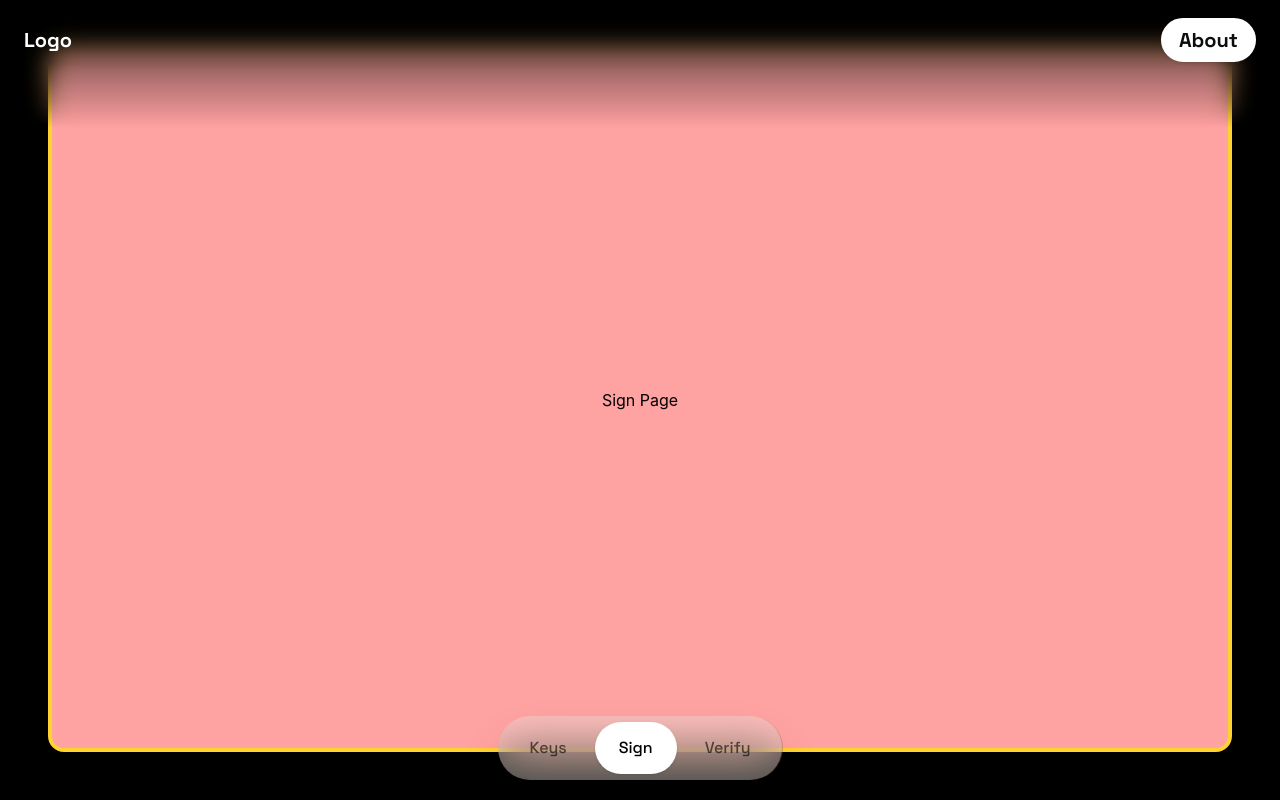
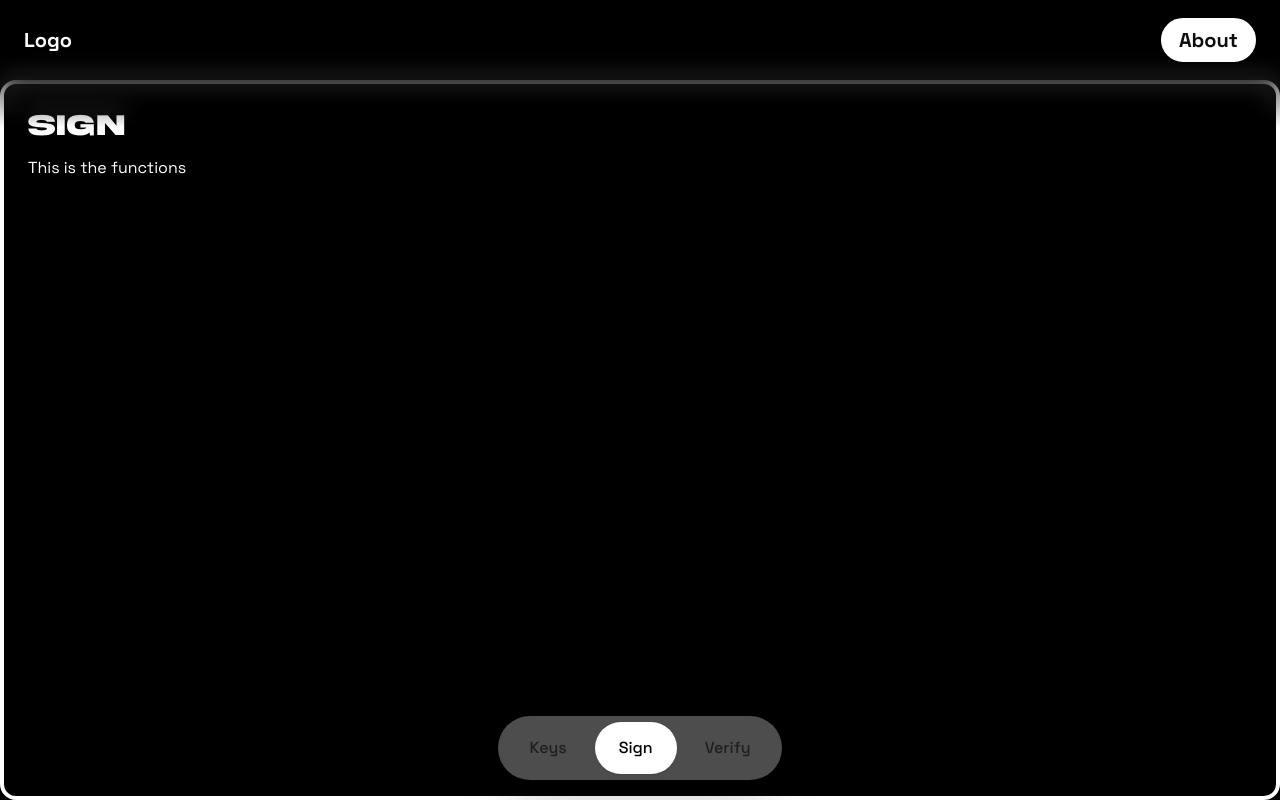
Before and after one commit to KenetHilang/PQC-Signer, a Next.js app in the folder frontend/: page /sign in a window 1280 px wide. Built offline with nearby package versions, Linux system fonts and the light colour scheme.

Commit message:
feat: update layout

```diff
--- a/frontend/app/globals.css
+++ b/frontend/app/globals.css
@@ -21,7 +21,7 @@
 
 @layer components {
   .pages {
-    @apply relative h-full w-full bg-black p-12
+    @apply h-full w-full bg-black pt-20
   }
 }
 
--- /dev/null
+++ b/frontend/app/keys/components/utils.tsx
@@ -0,0 +1,9 @@
+
+
+export default function BentoUtil() {
+    <>
+        <div className="flex">
+
+        </div>
+    </>
+}
--- a/frontend/app/keys/page.tsx
+++ b/frontend/app/keys/page.tsx
@@ -3,10 +3,17 @@
 export default function KeyPage() {
     return(
         <div id="Keys" className="pages">
-            <div className=" flex bg-amber-50 h-full items-center text-black rounded-2xl border-4 border-amber-300">
-                <div className="mx-auto">
-                    Key Page
+            <div className=" flex h-full rounded-2xl border-4 border-white">
+                <div className="text-white p-6">
+                    <div className="text-3xl font-Akira">
+                        Keys
+                    </div>
+
+                    <div className="mt-3 font-Space">
+                        This is the functions
+                    </div>
                 </div>
+
             </div>
         </div>
     )
--- a/frontend/app/sign/page.tsx
+++ b/frontend/app/sign/page.tsx
@@ -3,9 +3,15 @@
 export default function SignPage() {
     return(
         <div id="Sign" className="pages">
-            <div className=" flex bg-red-300 h-full items-center text-black rounded-2xl border-4 border-amber-300">
-                <div className="mx-auto">
-                    Sign Page
+            <div className=" flex h-full rounded-2xl border-4 border-white">
+                <div className="text-white p-6">
+                    <div className="text-3xl font-Akira">
+                        Sign
+                    </div>
+
+                    <div className="mt-3 font-Space">
+                        This is the functions
+                    </div>
                 </div>
             </div>
         </div>
--- a/frontend/app/verify/page.tsx
+++ b/frontend/app/verify/page.tsx
@@ -3,9 +3,15 @@
 export default function VerifyPage() {
     return(
         <div id="Verify" className="pages">
-            <div className=" flex bg-blue-500 h-full items-center text-black rounded-2xl border-4 border-amber-300">
-                <div className="mx-auto">
-                    Verify Page
+            <div className=" flex h-full rounded-2xl border-4 border-white">
+                <div className="text-white p-6">
+                    <div className="text-3xl font-Akira">
+                        Verify
+                    </div>
+
+                    <div className="mt-3 font-Space">
+                        This is the functions
+                    </div>
                 </div>
             </div>
         </div>
```
